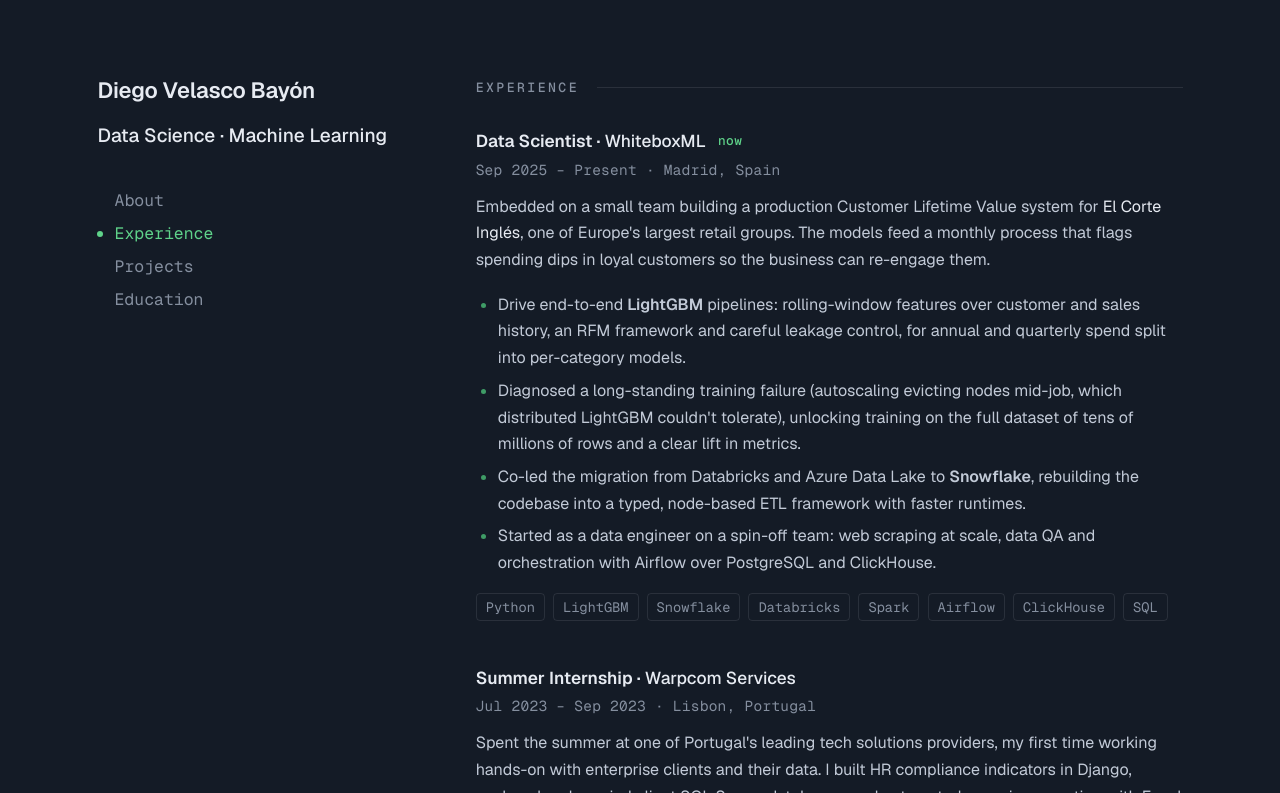
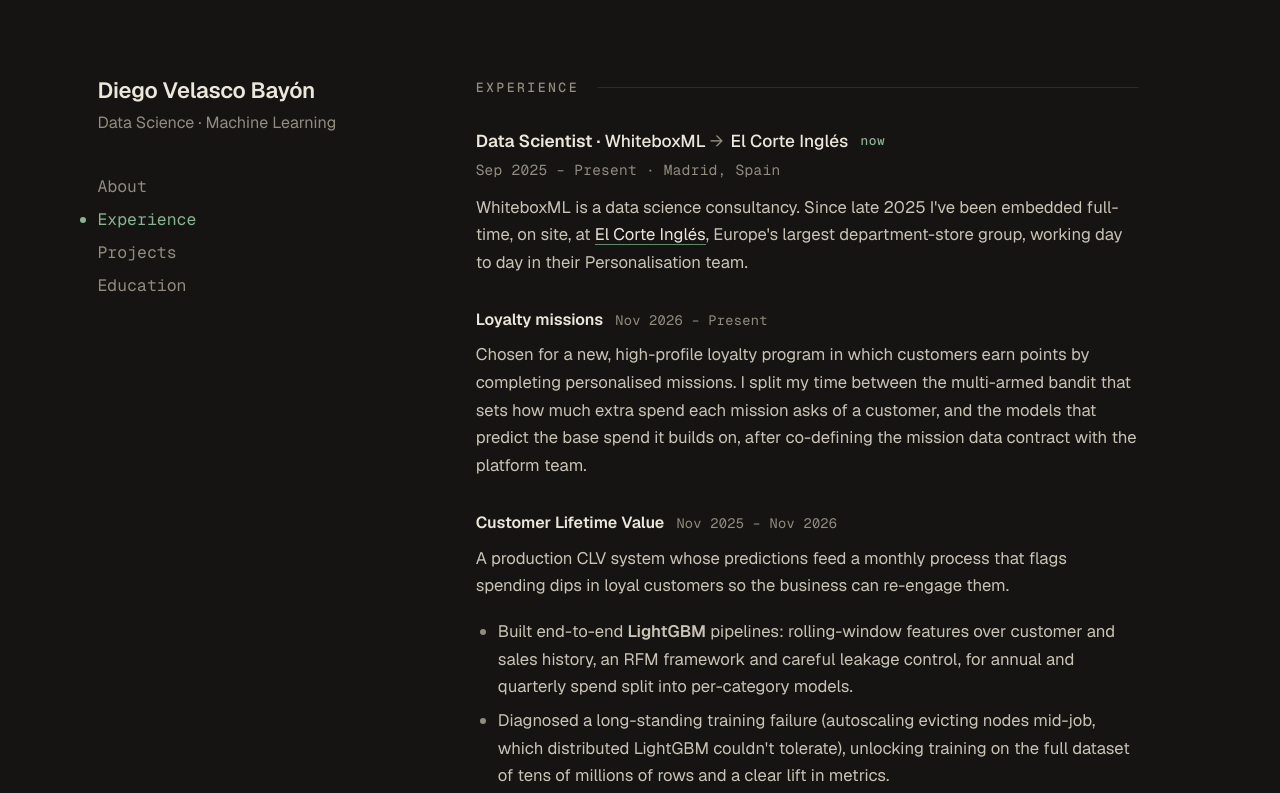
Before and after one commit to Spitfire101/Spitfire101.github.io, a plain HTML site: page index.html in a window 1280 px wide. Both pictures are taken after a click on the link "Experience". Shown: the top 793 px of the page. Drawn offline with Linux system fonts and the light colour scheme.

Commit message:
Update content and restyle with ink and sage palette

```diff
--- a/index.html
+++ b/index.html
@@ -5,7 +5,7 @@
     <meta name="viewport" content="width=device-width, initial-scale=1.0" />
     <link rel="icon" type="image/svg+xml" href="favicon.svg" />
     <title>Diego Velasco Bayón</title>
-    <meta name="description" content="Diego Velasco Bayón. Data Science and Machine Learning." />
+    <meta name="description" content="Diego Velasco Bayón, Data Scientist at WhiteboxML, embedded at El Corte Inglés. Machine learning for customer value and loyalty." />
     <meta name="author" content="Diego Velasco Bayón" />
 
     <!-- Open Graph -->
@@ -13,12 +13,16 @@
     <meta property="og:description" content="Data Science and Machine Learning." />
     <meta property="og:type" content="website" />
 
+    <meta property="og:url" content="https://spitfire101.github.io/" />
+    <link rel="canonical" href="https://spitfire101.github.io/" />
+    <meta name="theme-color" content="#151412" />
+    <script>document.documentElement.classList.add("js");</script>
+
     <link rel="preload" href="fonts/Geist-Regular.woff2" as="font" type="font/woff2" crossorigin />
     <link rel="stylesheet" href="styles.css" />
   </head>
   <body>
     <div class="layout">
-
       <!-- ===== Sidebar (persistent identity + nav) ===== -->
       <aside class="sidebar">
         <h1 class="name" id="name">Diego Velasco Bayón</h1>
@@ -33,26 +37,26 @@
       </aside>
 
       <!-- ===== Content (one section visible at a time) ===== -->
-      <main class="content">
+      <main class="content" id="main">
 
-        <section id="about" class="panel">
-          <h2 class="eyebrow">About</h2>
+        <section id="panel-about" class="panel" data-section="about">
+          <h2 class="eyebrow" tabindex="-1">About</h2>
           <p>
-            Turning data into decisions. Currently with
-            <a href="https://www.whiteboxml.com" target="_blank" rel="noopener">WhiteboxML</a>,
-            embedded at <a class="nowrap" href="https://www.elcorteingles.es" target="_blank" rel="noopener">El Corte Inglés</a>.
+            Data scientist building customer value and loyalty models for
+            <a class="nowrap" href="https://www.elcorteingles.es" target="_blank" rel="noopener">El Corte Inglés</a>,
+            through <a href="https://www.whiteboxml.com" target="_blank" rel="noopener">WhiteboxML</a>.
           </p>
           <p>
-            I'm a Computer Engineering graduate with a deep fascination for AI and for turning it
-            into real products that work and serve a purpose. I care as much about the business
-            behind a problem as the model in front of it: my aim is always the optimal outcome for
-            the business, reached through data and machine learning rather than modelling for its
-            own sake.
+            I'm a Computer Engineering graduate who came to this field through a fascination with
+            AI and stayed for the part where it has to work in production. I care as much about the
+            business behind a problem as the model in front of it: the goal is the best outcome for
+            the business, reached through data and machine learning, not modelling for its own sake.
           </p>
           <p>
-            I'm firmly pro-AI in how I build. I use AI coding tools every day, but I treat them as
-            exactly that, tools: I rely on taste, judgement and careful review to stay in control
-            of what I ship.
+            AI agents are part of every stage of how I work: research, weighing up design
+            decisions, implementation and analysis. I take the workflow itself seriously and keep
+            refining it. What I don't hand over is judgement: technical criteria, taste and the
+            final call.
           </p>
           <p>
             More than anything, I'm passionate about learning new things. I follow machine learning
@@ -66,20 +70,34 @@
           <p class="motto">"Whatever scares you, go do it." <span class="by">Derek Sivers</span></p>
         </section>
 
-        <section id="experience" class="panel">
-          <h2 class="eyebrow">Experience</h2>
+        <section id="panel-experience" class="panel" data-section="experience">
+          <h2 class="eyebrow" tabindex="-1">Experience</h2>
 
           <div class="item">
-            <h3>Data Scientist · <span class="org">WhiteboxML</span> <span class="annot">now</span></h3>
+            <h3>Data Scientist · <span class="org">WhiteboxML</span> <span class="via"><span class="arrow" aria-hidden="true">→</span> El Corte Inglés</span> <span class="annot">now</span></h3>
             <p class="meta">Sep 2025 – Present · Madrid, Spain</p>
             <p>
-              Embedded on a small team building a production Customer Lifetime Value system for
-              <a href="https://www.elcorteingles.es" target="_blank" rel="noopener">El Corte Inglés</a>,
-              one of Europe's largest retail groups. The models feed a monthly process that flags
-              spending dips in loyal customers so the business can re-engage them.
+              WhiteboxML is a data science consultancy. Since late 2025 I've been embedded full-time,
+              on site, at <a href="https://www.elcorteingles.es" target="_blank" rel="noopener">El Corte Inglés</a>,
+              Europe's largest department-store group, working day to day in their Personalisation team.
+            </p>
+
+            <h4 class="sub">Loyalty missions <span class="when">Nov 2026 – Present</span></h4>
+            <p>
+              Chosen for a new, high-profile loyalty program in which customers earn points by
+              completing personalised missions. I split my time between the multi-armed bandit that
+              sets how much extra spend each mission asks of a customer, and the models that predict
+              the base spend it builds on, after co-defining the mission data contract with the
+              platform team.
+            </p>
+
+            <h4 class="sub">Customer Lifetime Value <span class="when">Nov 2025 – Nov 2026</span></h4>
+            <p>
+              A production CLV system whose predictions feed a monthly process that flags spending
+              dips in loyal customers so the business can re-engage them.
             </p>
             <ul>
-              <li>Drive end-to-end <strong>LightGBM</strong> pipelines: rolling-window features over
+              <li>Built end-to-end <strong>LightGBM</strong> pipelines: rolling-window features over
                 customer and sales history, an RFM framework and careful leakage control, for annual
                 and quarterly spend split into per-category models.</li>
               <li>Diagnosed a long-standing training failure (autoscaling evicting nodes mid-job,
@@ -87,14 +105,24 @@
                 of tens of millions of rows and a clear lift in metrics.</li>
               <li>Co-led the migration from Databricks and Azure Data Lake to <strong>Snowflake</strong>,
                 rebuilding the codebase into a typed, node-based ETL framework with faster runtimes.</li>
-              <li>Started as a data engineer on a spin-off team: web scraping at scale, data QA and
-                orchestration with Airflow over PostgreSQL and ClickHouse.</li>
+              <li>Built dedicated models for low-frequency customers: sparse-aware features plus
+                signals from similar customers, found via approximate nearest-neighbour search
+                (<strong>FAISS</strong>) over customer embeddings.</li>
+              <li>Added new signal sources (GA4 web analytics, promotion behaviour) and broadened
+                evaluation beyond error metrics with ranking measures (Spearman, capture@K) the
+                business could read directly.</li>
             </ul>
             <div class="tags">
-              <span class="tag">Python</span><span class="tag">LightGBM</span><span class="tag">Snowflake</span>
-              <span class="tag">Databricks</span><span class="tag">Spark</span><span class="tag">Airflow</span>
-              <span class="tag">ClickHouse</span><span class="tag">SQL</span>
+              <span class="tag">Python</span><span class="tag">LightGBM</span><span class="tag">FAISS</span>
+              <span class="tag">Snowflake</span><span class="tag">Spark</span><span class="tag">Databricks</span>
+              <span class="tag">SQL</span>
             </div>
+
+            <h4 class="sub">Onboarding · DataMarket <span class="aside">WhiteboxML spin-off</span> <span class="when">Sep – Nov 2025</span></h4>
+            <p>
+              Onboarding as a data engineer: web scraping at scale with Playwright, Camoufox and
+              rnet, data QA, and Airflow orchestration over PostgreSQL and ClickHouse.
+            </p>
           </div>
 
           <div class="item">
@@ -127,9 +155,8 @@
           </div>
         </section>
 
-        <section id="projects" class="panel">
-          <h2 class="eyebrow">Projects</h2>
-          <p class="lead">A mix of university, professional and personal work.</p>
+        <section id="panel-projects" class="panel" data-section="projects">
+          <h2 class="eyebrow" tabindex="-1">Projects</h2>
 
           <p class="group-label">AI / Machine Learning</p>
 
@@ -202,8 +229,8 @@
           </div>
         </section>
 
-        <section id="education" class="panel">
-          <h2 class="eyebrow">Education</h2>
+        <section id="panel-education" class="panel" data-section="education">
+          <h2 class="eyebrow" tabindex="-1">Education</h2>
 
           <div class="item">
             <h3>Computer Engineering · <span class="org">Universidad Autónoma de Madrid</span></h3>
--- a/main.js
+++ b/main.js
@@ -4,16 +4,31 @@
   "use strict";
 
   // Independent sections: show one panel at a time, routed by the URL hash.
+  // Panel ids are "panel-<name>" while the hash is "#<name>", so the browser never
+  // fragment-scrolls to a panel (that used to load deep links pre-scrolled).
   const panels = Array.from(document.querySelectorAll(".panel"));
   const links = Array.from(document.querySelectorAll(".nav a"));
-  const ids = panels.map((p) => p.id);
+  const names = panels.map((p) => p.dataset.section);
 
-  function show(id) {
-    if (!ids.includes(id)) id = ids[0];
-    panels.forEach((p) => p.classList.toggle("active", p.id === id));
-    links.forEach((a) => a.classList.toggle("active", a.dataset.section === id));
+  if ("scrollRestoration" in history) history.scrollRestoration = "manual";
+
+  function show(name, fromUser) {
+    if (!names.includes(name)) name = names[0];
+    panels.forEach((p) => p.classList.toggle("active", p.dataset.section === name));
+    links.forEach((a) => {
+      const on = a.dataset.section === name;
+      a.classList.toggle("active", on);
+      if (on) a.setAttribute("aria-current", "page");
+      else a.removeAttribute("aria-current");
+    });
+    window.scrollTo(0, 0);
+    if (fromUser) {
+      const heading = document.querySelector(".panel.active .eyebrow");
+      if (heading) heading.focus({ preventScroll: true });
+    }
   }
 
-  show((location.hash || "").replace("#", "") || ids[0]);
-  window.addEventListener("hashchange", () => show(location.hash.replace("#", "")));
+  show(location.hash.slice(1));
+
+  window.addEventListener("hashchange", () => show(location.hash.slice(1), true));
 })();
--- a/styles.css
+++ b/styles.css
@@ -1,8 +1,8 @@
 /* =========================================================================
    Diego Velasco Bayón, portfolio
-   Minimal / editorial. Dark navy, off-white text, single green accent.
+   Minimal / editorial. Warm ink ground, parchment text, single sage accent.
    Left sidebar identity + nav; content shows one section at a time.
-   Type: Geist Sans (prose + name) · Geist Mono (metadata) · Geist Pixel (footer)
+   Type: Geist Sans (prose + name) · Geist Mono (metadata, nav, contact)
    ========================================================================= */
 
 /* ---- Fonts (self-hosted, OFL, see fonts/LICENSE.txt) ------------------- */
@@ -26,20 +26,21 @@
   font-family: "Geist Mono"; font-style: normal; font-weight: 500; font-display: swap;
   src: url("fonts/GeistMono-Medium.woff2") format("woff2");
 }
-@font-face { font-family: "Geist Pixel Square"; src: url("fonts/GeistPixel-Square.woff2") format("woff2"); font-display: swap; }
 
 /* ---- Tokens ------------------------------------------------------------- */
 :root {
-  --bg:        #141b26;   /* deep slate-navy, not pure black */
-  --text:      #e7ebf2;   /* off-white */
-  --soft:      #c2cad7;   /* body prose */
-  --muted:     #858f9f;   /* metadata, dates */
-  --faint:     rgba(231, 235, 242, 0.10);
-  --green:     #5fd38a;   /* accent only */
-  --green-dim: #3f9c66;
+  /* "Ink + sage": contrast vs --bg: text 14.9, soft 10.5, muted 5.5, green 7.9 */
+  --bg:        #151412;   /* warm near-black */
+  --text:      #ece7dc;   /* parchment */
+  --soft:      #c9c3b6;   /* body prose */
+  --muted:     #928c80;   /* metadata, dates */
+  --faint:     rgba(236, 231, 220, 0.10);
+  --green:     #86b592;   /* sage, accent only */
+  --green-dim: #5f8a6b;
 
   --f-sans: "Geist", system-ui, -apple-system, "Segoe UI", sans-serif;
   --f-mono: "Geist Mono", ui-monospace, "SFMono-Regular", Menlo, monospace;
+  color-scheme: dark;
 }
 
 /* ---- Reset / base ------------------------------------------------------- */
@@ -84,11 +85,13 @@
   color: var(--text);
 }
 .role {
-  font-size: 0.95rem;
-  font-weight: 500;
-  margin: 0.85rem 0 0;
+  font-size: 0.8rem;
+  font-weight: 400;
+  color: var(--muted);
+  margin: 0.35rem 0 0;
   line-height: 1.45;
 }
+
 
 /* ---- Nav (independent sections; green dot + green text when active) ---- */
 .nav {
@@ -119,6 +122,9 @@
 .nav a:hover { color: var(--text); }
 .nav a.active { color: var(--green); }
 .nav a.active::before { background: var(--green); }
+@media (min-width: 48.01rem) {
+  .nav a { margin-left: calc(-6px - 0.55rem); }
+}
 
 /* ---- Links: green wipe-in underline ------------------------------------ */
 a {
@@ -131,12 +137,22 @@
   transition: background-size .28s cubic-bezier(.2,.7,.3,1), color .2s ease;
 }
 a:hover, a:focus-visible { color: var(--green); background-size: 100% 1.5px; }
+.content p a {
+  background-image: linear-gradient(var(--green-dim), var(--green-dim)), linear-gradient(var(--green), var(--green));
+  background-size: 100% 1px, 0% 1.5px;
+  background-position: 0 100%, 0 100%;
+}
+.content p a:hover, .content p a:focus-visible { background-size: 100% 1px, 100% 1.5px; }
 a:focus-visible { outline: 2px solid var(--green); outline-offset: 3px; border-radius: 2px; }
 
 /* ---- Content panels (one at a time) ------------------------------------ */
-.content { min-width: 0; min-height: 16rem; }
-.panel { display: none; }
-.panel.active { display: block; }
+.content { min-width: 0; min-height: 16rem; max-width: 33rem; }
+/* Without JS every panel shows (stacked); with JS one at a time. */
+.js .panel { display: none; }
+.js .panel.active { display: block; }
+.panel + .panel { margin-top: 3.5rem; }
+.js .panel + .panel { margin-top: 0; }
+.eyebrow:focus { outline: none; }
 
 .eyebrow {
   font-family: var(--f-mono);
@@ -152,7 +168,7 @@
 }
 .eyebrow::after { content: ""; flex: 1; height: 1px; background: var(--faint); }
 
-.content p { color: var(--soft); margin: 0 0 0.9rem; font-size: 0.8rem; }
+.content p { color: var(--soft); margin: 0 0 0.9rem; font-size: 0.83rem; }
 .content p:last-child { margin-bottom: 0; }
 .lead { color: var(--muted) !important; font-size: 0.82rem !important; margin-top: -0.5rem !important; }
 
@@ -167,10 +183,32 @@
 .motto .by { font-style: normal; color: var(--muted); font-size: 0.85em; margin-left: 0.6rem; }
 
 /* ---- Editorial items (experience, education) --------------------------- */
-.item { margin-top: 2.2rem; }
+.item { margin-top: 2.8rem; }
 .item:first-of-type { margin-top: 0; }
 .item h3 { font-size: 0.86rem; font-weight: 600; margin: 0; line-height: 1.4; }
 .item .org { font-weight: 500; }
+.item .via { font-weight: 500; white-space: nowrap; }
+.item .via .arrow { color: var(--muted); font-weight: 400; margin-right: 0.15em; }
+
+/* sub-roles inside one employer (e.g. client engagements) */
+.sub {
+  font-size: 0.8rem;
+  font-weight: 600;
+  color: var(--text);
+  margin: 1.5rem 0 0.4rem;
+  display: flex;
+  flex-wrap: wrap;
+  align-items: baseline;
+  gap: 0.15rem 0.6rem;
+}
+.sub .aside { font-weight: 400; color: var(--muted); }
+.sub .when {
+  font-family: var(--f-mono);
+  font-size: 0.68rem;
+  font-weight: 400;
+  color: var(--muted);
+  letter-spacing: 0.02em;
+}
 .item .meta {
   font-family: var(--f-mono);
   font-size: 0.72rem;
@@ -178,19 +216,16 @@
   margin: 0.22rem 0 0.6rem;
   letter-spacing: 0.02em;
 }
-.item ul { margin: 0.5rem 0 0; padding-left: 1.1rem; color: var(--soft); font-size: 0.8rem; }
+.item ul { margin: 0.5rem 0 0; padding-left: 1.1rem; color: var(--soft); font-size: 0.83rem; }
 .item li { margin: 0.3rem 0; }
-.item li::marker { color: var(--green-dim); }
+.item li::marker { color: var(--muted); }
 
 /* tech tags */
-.tags { margin-top: 0.8rem; display: flex; flex-wrap: wrap; gap: 0.4rem; }
+.tags { margin-top: 0.7rem; display: flex; flex-wrap: wrap; gap: 0.15rem 1.1rem; }
 .tag {
   font-family: var(--f-mono);
   font-size: 0.68rem;
   color: var(--muted);
-  border: 1px solid var(--faint);
-  border-radius: 4px;
-  padding: 0.1rem 0.45rem;
   white-space: nowrap;
 }
 
@@ -209,12 +244,13 @@
 /* ---- Projects ----------------------------------------------------------- */
 .group-label {
   font-family: var(--f-mono);
-  font-size: 0.8rem !important;
-  letter-spacing: 0.12em;
+  font-size: 0.66rem !important;
+  letter-spacing: 0.18em;
   text-transform: uppercase;
-  color: var(--green) !important;
-  margin: 2.2rem 0 1rem !important;
+  color: var(--muted) !important;
+  margin: 2.8rem 0 1.2rem !important;
 }
+.group-label:first-of-type { margin-top: 0 !important; }
 .project { margin-top: 1.5rem; }
 .project h3 { font-size: 0.86rem; font-weight: 600; margin: 0 0 0.3rem; }
 .project h3 .links { font-family: var(--f-mono); font-size: 0.7rem; font-weight: 400; color: var(--muted); }
@@ -222,7 +258,7 @@
 /* ---- Footer (full width: credit left, social icons right) -------------- */
 .foot {
   grid-column: 1 / -1;
-  margin-top: 1rem;
+  margin-top: 3rem;
   padding-top: 1.4rem;
   border-top: 1px solid var(--faint);
   display: flex;
@@ -232,19 +268,21 @@
   gap: 0.8rem 1.2rem;
 }
 .credit {
-  font-family: "Geist Pixel Square", var(--f-mono);
+  font-family: var(--f-mono);
   font-size: 0.68rem;
   letter-spacing: 0.02em;
   color: var(--muted);
 }
-.socials { display: inline-flex; align-items: center; gap: 0.9rem; }
-.socials a { color: var(--muted); background: none; line-height: 0; }
+
+.socials { display: inline-flex; align-items: center; gap: 0.4rem; }
+.socials a { color: var(--muted); background: none; line-height: 0; padding: 0.35rem; }
 .socials a:hover, .socials a:focus-visible { color: var(--green); }
-.socials svg { width: 13px; height: 13px; display: block; }
+.socials svg { width: 14px; height: 14px; display: block; }
 
 /* ---- Responsive: stack on small screens -------------------------------- */
 @media (max-width: 48rem) {
   .layout { grid-template-columns: 1fr; gap: 2rem; }
   .sidebar { position: static; }
   .nav { margin-top: 1.5rem; flex-direction: row; flex-wrap: wrap; gap: 0.5rem 1.3rem; }
+  .nav a::before { display: none; }
 }
```
